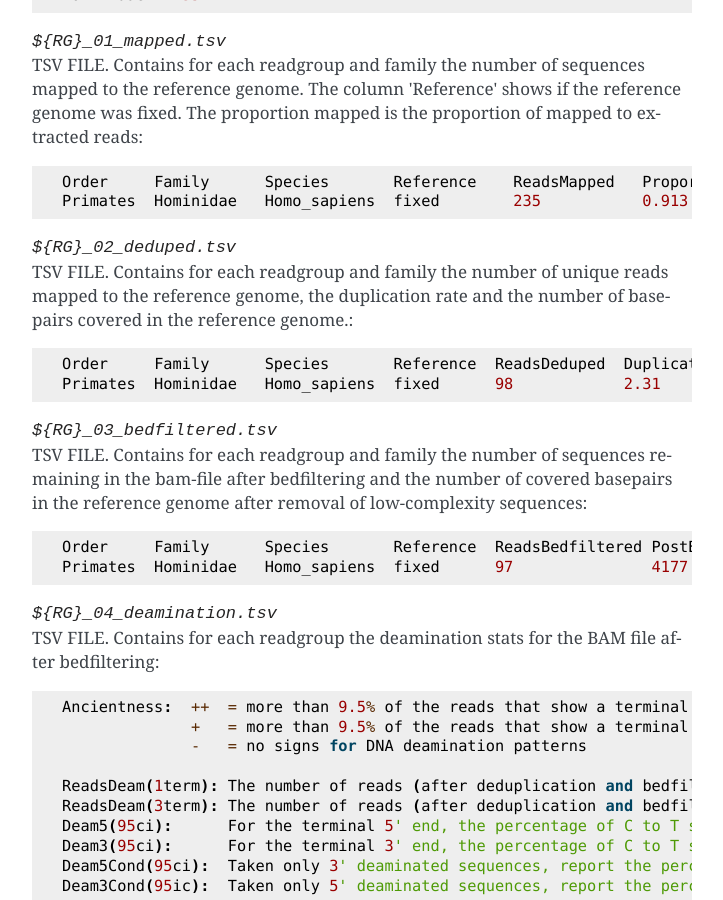
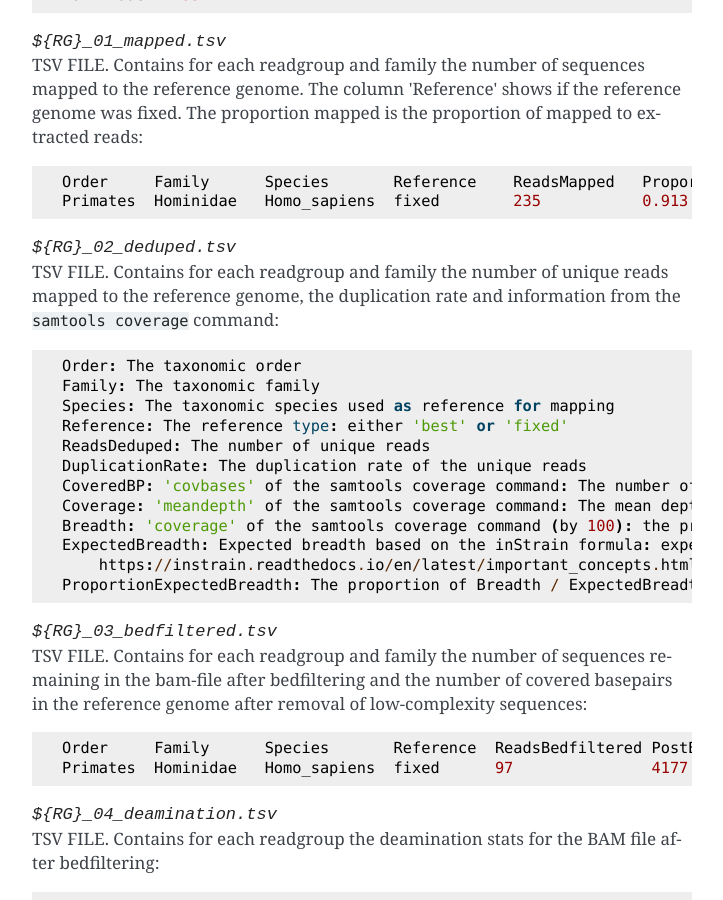
Before and after one commit to mpieva/quicksand, a Sphinx documentation site: the page built from docs/source/in_and_out.rst, in a window 1280 px wide and 900 px high, scrolled down 3134 px. Shown: the whole window, without its empty margins (388-1111 px from the left). Built offline with Sphinx 7.4.7, drawn with Linux system fonts in a browser that asks for light colours.

Commit message:
Update the documentation

```diff
--- a/docs/source/in_and_out.rst
+++ b/docs/source/in_and_out.rst
@@ -189,10 +189,20 @@ genome was fixed. The proportion mapped is the proportion of mapped to extracted
 
 .. rst-class:: description
 TSV FILE. Contains for each readgroup and family the number of unique reads mapped to the reference genome, the duplication rate
-and the number of basepairs covered in the reference genome.::
+and information from the :code:`samtools coverage` command::
 
-    Order     Family      Species       Reference  ReadsDeduped  DuplicationRate  CoveredBP
-    Primates  Hominidae   Homo_sapiens  fixed      98            2.31             4216
+    Order: The taxonomic order
+    Family: The taxonomic family
+    Species: The taxonomic species used as reference for mapping
+    Reference: The reference type: either 'best' or 'fixed'
+    ReadsDeduped: The number of unique reads
+    DuplicationRate: The duplication rate of the unique reads
+    CoveredBP: 'covbases' of the samtools coverage command: The number of covered bases in the reference genome
+    Coverage: 'meandepth' of the samtools coverage command: The mean depth of coverage
+    Breadth: 'coverage' of the samtools coverage command (by 100): the proportion of covered bases in the reference genome
+    ExpectedBreadth: Expected breadth based on the inStrain formula: expected_breadth = 1-e^(-0.833*coverage). See
+        https://instrain.readthedocs.io/en/latest/important_concepts.html
+    ProportionExpectedBreadth: The proportion of Breadth / ExpectedBreadth
 
 .. rst-class:: file
 *$\{RG\}_03_bedfiltered.tsv*
```
